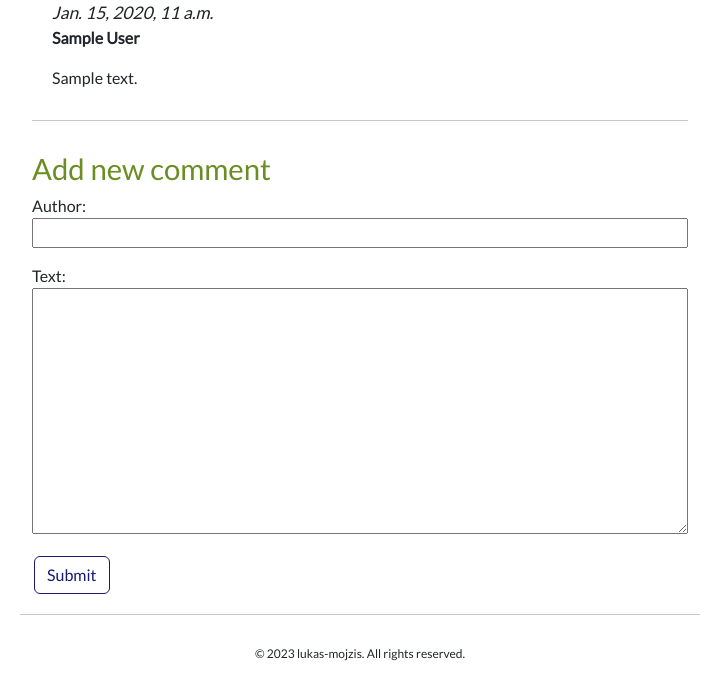
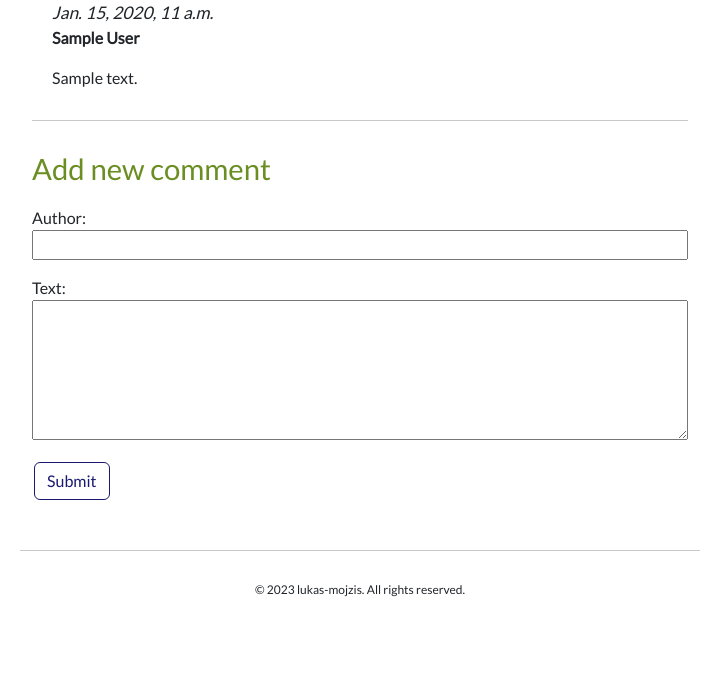
Before and after one commit to lukas-mojzis/blog, a Django app: page /post/1/ in a window 1280 px wide. Shown: the part 382-1076 px from the top of the page, without its empty margins (280-999 px from the left). After the commit the page ends 979 px from the top, so only its background shows below. Run offline with Django 4.2, Linux system fonts and the light colour scheme; tables that the repository leaves empty hold one stand-in row (values such as "Sample post").

Commit message:
Changed margins and sizes of buttons & form fields

```diff
--- a/blog/static/css/blog.css
+++ b/blog/static/css/blog.css
@@ -70,9 +70,26 @@ hr {
     float: right;
 }
 
+.post-form {
+    margin-top: 20px;
+}
+
 .post-form textarea,
 .post-form input {
     width: 100%;
+}
+
+.comment-form {
+    margin-top: 20px;
+}
+
+.comment-form input {
+    width: 100%;
+}
+
+.comment-form textarea {
+    width: 100%;
+    height: 140px;
 }
 
 .btn-secondary,
@@ -88,7 +105,8 @@ hr {
 }
 
 .text-button {
-    margin: 0px 2px 0px 2px;
+    margin: 0px 2px 30px 2px;
+    float: left;
 }
 
 .date {
--- a/blog/templates/blog/post_detail.html
+++ b/blog/templates/blog/post_detail.html
@@ -64,9 +64,9 @@
     <hr>
 
     <h3>Add new comment</h3>
-    <form method="POST" class="post-form">
+    <form method="POST" class="comment-form">
         {% csrf_token %}
         {{ form.as_p }}
-        <button type="submit" class="btn btn-secondary text-button left" title="Submit comment for approval">Submit</button>
+        <button type="submit" class="btn btn-secondary text-button" title="Submit comment for approval">Submit</button>
     </form>
 {% endblock %}
--- a/blog/templates/blog/post_edit.html
+++ b/blog/templates/blog/post_edit.html
@@ -9,7 +9,7 @@
     <form method="POST" class="post-form">
         {% csrf_token %}
         {{ form.as_p }}
-        <button type="submit" class="btn btn-secondary text-button left" title="Save post" onclick="return confirm('Are you sure you want to save the post?')">Save</button>
+        <button type="submit" class="btn btn-secondary text-button" title="Save post" onclick="return confirm('Are you sure you want to save the post?')">Save</button>
     </form>
-    <button class="btn btn-secondary text-button left" title="Return to previous page" onclick="return history.back()">Cancel</button>
+    <button class="btn btn-secondary text-button" title="Return to previous page" onclick="return history.back()">Cancel</button>
 {% endblock %}
--- a/blog/templates/registration/login.html
+++ b/blog/templates/registration/login.html
@@ -22,8 +22,8 @@ Log in – Blog
             </tr>
         </table>
 
-        <input type="submit" value="Log in" class="btn btn-secondary text-button left" title="Log in" />
+        <input type="submit" value="Log in" class="btn btn-secondary text-button" title="Log in" />
         <input type="hidden" name="next" value="{{ next }}" />
     </form>
-    <button class="btn btn-secondary text-button left" title="Return to previous page" onclick="return history.back()">Cancel</button>
+    <button class="btn btn-secondary text-button" title="Return to previous page" onclick="return history.back()">Cancel</button>
 {% endblock %}
```
